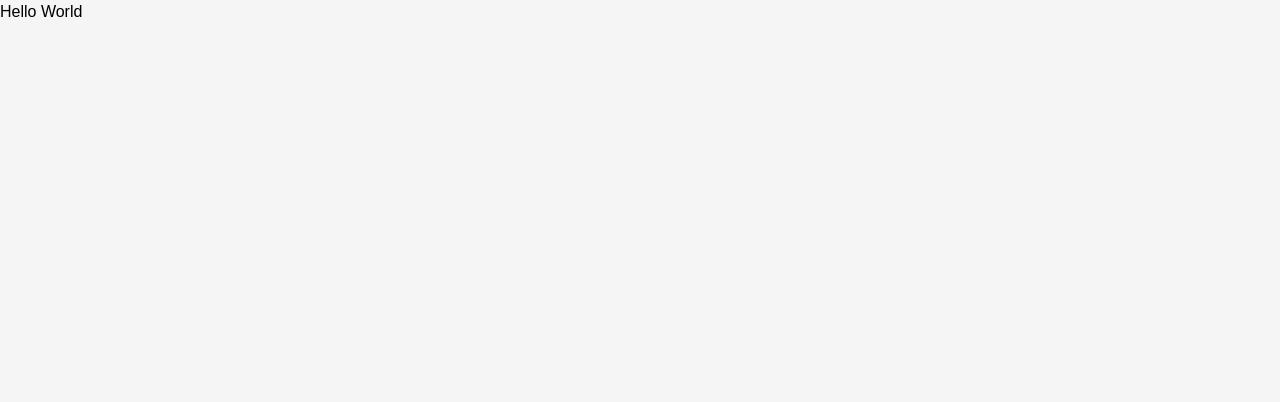
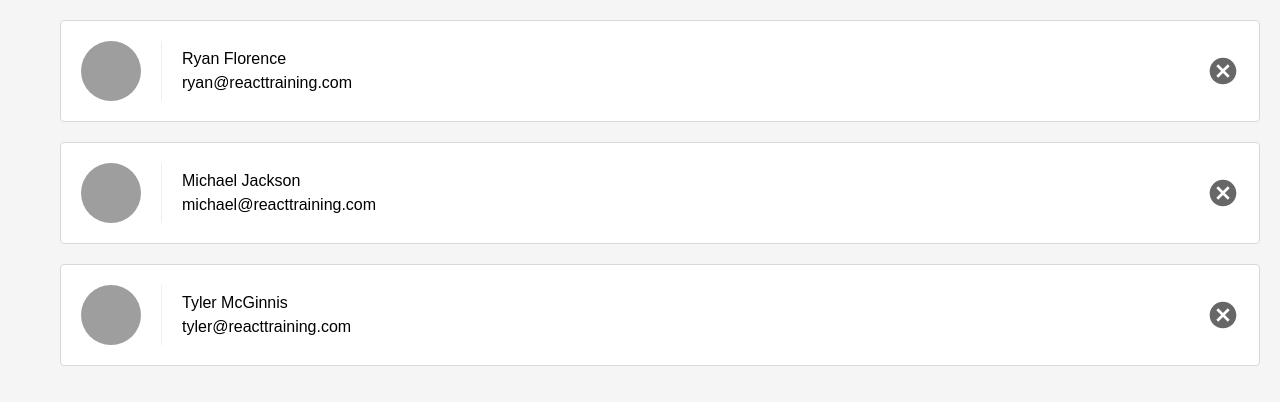
Before and after one commit to mavisluan/Contacts, a React (Create React App) app: page / in a window 1280 px wide. Shown: the top 402 px of the page. Built offline with nearby package versions, Linux system fonts and the light colour scheme.

Commit message:
Add ListContacts

```diff
--- a/src/App.js
+++ b/src/App.js
@@ -1,10 +1,32 @@
 import React, { Component } from 'react';
+import ListContacts from './ListContacts';
+
+const contacts = [
+  {
+    "id": "ryan",
+    "name": "Ryan Florence",
+    "email": "ryan@reacttraining.com",
+    "avatarURL": "http://localhost:5001/ryan.jpg"
+  },
+  {
+    "id": "michael",
+    "name": "Michael Jackson",
+    "email": "michael@reacttraining.com",
+    "avatarURL": "http://localhost:5001/michael.jpg"
+  },
+  {
+    "id": "tyler",
+    "name": "Tyler McGinnis",
+    "email": "tyler@reacttraining.com",
+    "avatarURL": "http://localhost:5001/tyler.jpg"
+  }
+]
 
 class App extends Component {
   render() {
     return (
       <div>
-        Hello World
+        <ListContacts contacts={contacts}/>
       </div>
     )
   }
--- /dev/null
+++ b/src/ListContacts.js
@@ -0,0 +1,24 @@
+import React, { Component } from 'react'
+
+class ListContacts extends Component {
+    render() {
+        return (
+        <ol>
+            {this.props.contacts.map((contact) => (
+             <li key={contact.id} className='contact-list-item'>
+                <div className='contact-avatar' style={{backgroundImage: `url(${contact.avatarURL})`}}></div>
+                <div className='contact-details'>
+                   <p>{contact.name}</p>
+                   <p>{contact.email}</p>
+                </div>
+                <button className='contact-remove'>
+                    Remove
+                </button>
+             </li>
+            ))}
+        </ol>
+        )
+    }
+}
+
+export default ListContacts
```
